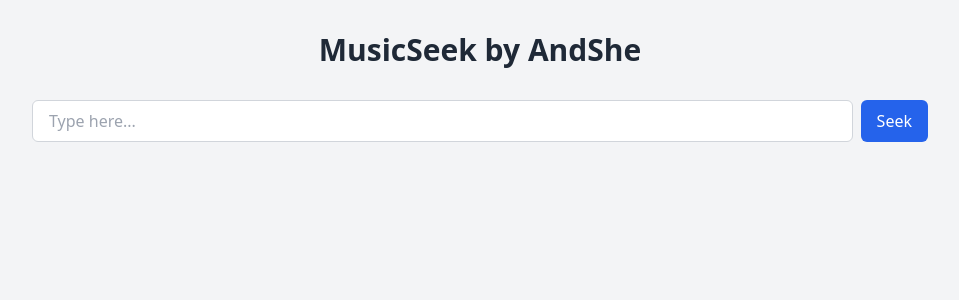
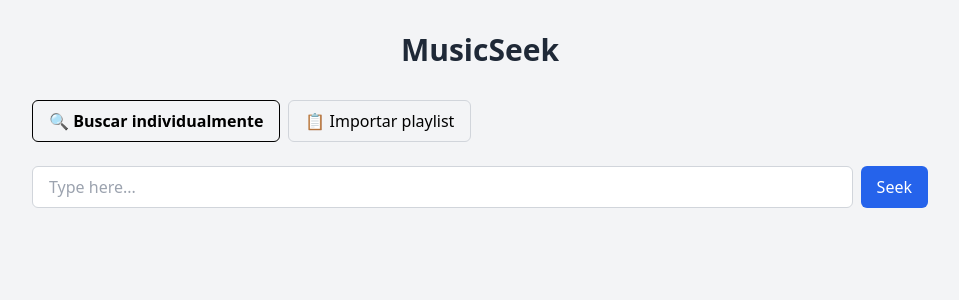
Before and after one commit to andshe/musicseek, a React (Vite) app: page / in a window 1280 px wide. Shown: the top 300 px of the page, without its empty margins (160-1119 px from the left). Built offline with nearby package versions, Linux system fonts and the light colour scheme.

Commit message:
feat: add search mode toggle (track vs playlist) to main UI

```diff
--- a/src/App.tsx
+++ b/src/App.tsx
@@ -3,6 +3,7 @@ import './App.css'
 import SearchBar from './components/SearchBar'
 import TrackResultCard from './components/TrackResultCard'
 import { searchDiscogsForTrack } from './api/discogs';
+import SearchToggle from "./components/SearchToggle";
 
 type TrackLinks = {
   spotify?: string;
@@ -21,6 +22,7 @@ type TrackResultCardProps = {
 
 
 function App() {
+  const [searchMode, setSearchMode] = useState<"track" | "playlist">("track");
   const [query, setQuery] = useState('')
   const [results, setResults] = useState<TrackResultCardProps[]>([])
   const audioRef = useRef(null)
@@ -64,11 +66,22 @@ function App() {
   return (
     <div className="min-h-screen bg-gray-100 px-4 py-8">
       <h1 className="text-3xl font-bold text-center mb-8 text-gray-800">
-        MusicSeek by AndShe
+        MusicSeek
       </h1>
 
       <div className="max-w-4xl mx-auto space-y-6">
-        <SearchBar query={query} setQuery={setQuery} onSearch={handleSearch} />
+        <SearchToggle searchMode={searchMode} setSearchMode={setSearchMode} />
+
+        {searchMode === "track" && (
+          <SearchBar query={query} setQuery={setQuery} onSearch={handleSearch} />
+        )}
+
+        {/* En el futuro, podés agregar acá el importador de playlist */}
+        {searchMode === "playlist" && (
+          <div className="p-4 bg-white border rounded shadow">
+            <p className="text-gray-700">Funcionalidad de importar playlist (próximamente)</p>
+          </div>
+        )}
 
         {results.map((track, i) => (
           <TrackResultCard
--- /dev/null
+++ b/src/components/SearchToggle.tsx
@@ -0,0 +1,28 @@
+// src/components/SearchToggle.tsx
+type Props = {
+  searchMode: "track" | "playlist";
+  setSearchMode: (mode: "track" | "playlist") => void;
+};
+
+export default function SearchToggle({ searchMode, setSearchMode }: Props) {
+  return (
+    <div className="flex space-x-2 mb-4">
+      <button
+        className={`px-4 py-2 border rounded-md ${
+          searchMode === "track" ? "border-black font-bold" : "border-gray-300"
+        }`}
+        onClick={() => setSearchMode("track")}
+      >
+        🔍 Buscar individualmente
+      </button>
+      <button
+        className={`px-4 py-2 border rounded-md ${
+          searchMode === "playlist" ? "border-black font-bold" : "border-gray-300"
+        }`}
+        onClick={() => setSearchMode("playlist")}
+      >
+        📋 Importar playlist
+      </button>
+    </div>
+  );
+}
```
